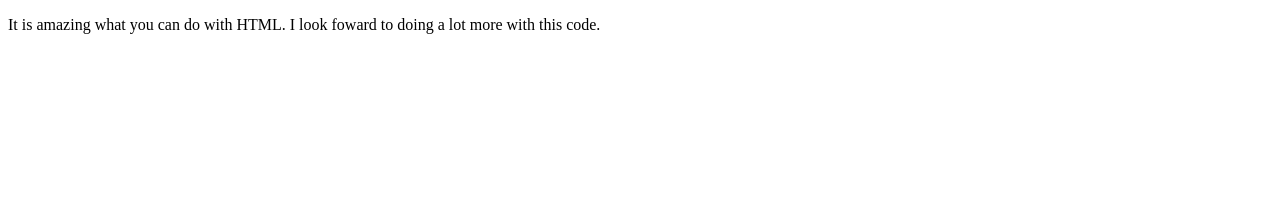
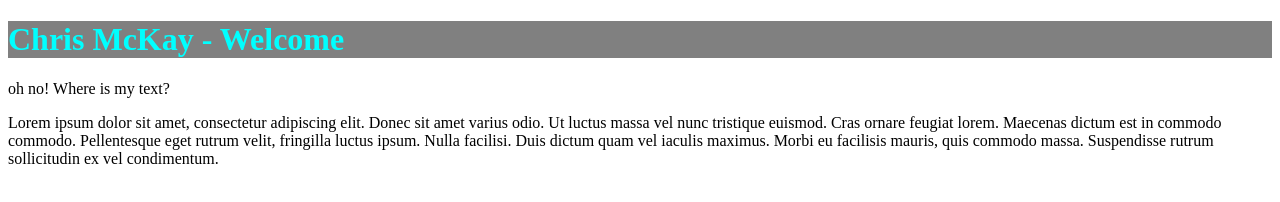
Before and after one commit to cmckay847/Spring-2020-CIS148G, a plain HTML site: page Labs/index.html in a window 1280 px wide. Drawn offline with Linux system fonts and the light colour scheme.

Commit message:
Updates to lab folder and files

```diff
--- a/Labs/index.html
+++ b/Labs/index.html
@@ -1,16 +1,23 @@
 <!DOCTYPE html>
-
+<!-- Page created for CIS124-->
 <html lang="en">
 
     <head>
-        <title>Chris McKay's Template</title>
+        <title>Chris McKay - Welcome</title>
         <meta charset="utf-8">
+        <link href="main.css" rel="stylesheet">
+
     </head>
 
     <body>
-        <p>It is amazing what you can do with HTML. I look foward to doing a lot more with this code.</p>
 
+        <h1>Chris McKay - Welcome</h1>
 
+        <p id="intro">It is amazing what you can do with HTML. I look foward to doing a lot more with this code.</p>
+
+        <p>Lorem ipsum dolor sit amet, consectetur adipiscing elit. Donec sit amet varius odio. Ut luctus massa vel nunc tristique euismod. Cras ornare feugiat lorem. Maecenas dictum est in commodo commodo. Pellentesque eget rutrum velit, fringilla luctus ipsum. Nulla facilisi. Duis dictum quam vel iaculis maximus. Morbi eu facilisis mauris, quis commodo massa. Suspendisse rutrum sollicitudin ex vel condimentum.</p>
+
+    <script src="main.js"></script>
     </body>
 
 
--- /dev/null
+++ b/Labs/main.css
@@ -0,0 +1,4 @@
+h1  {
+    color:aqua;
+    background:grey;
+}
--- /dev/null
+++ b/Labs/main.js
@@ -0,0 +1,3 @@
+var intro = document.getElementById("intro");
+
+intro.innerHTML = "oh no! Where is my text?";
```
